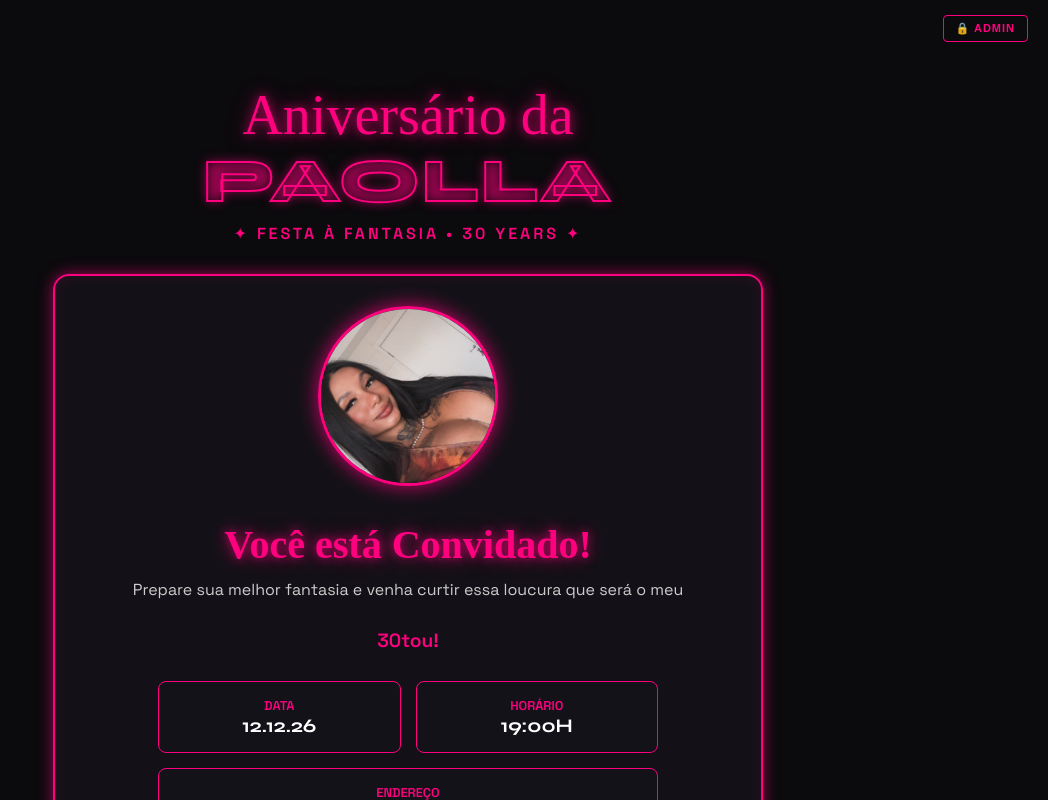
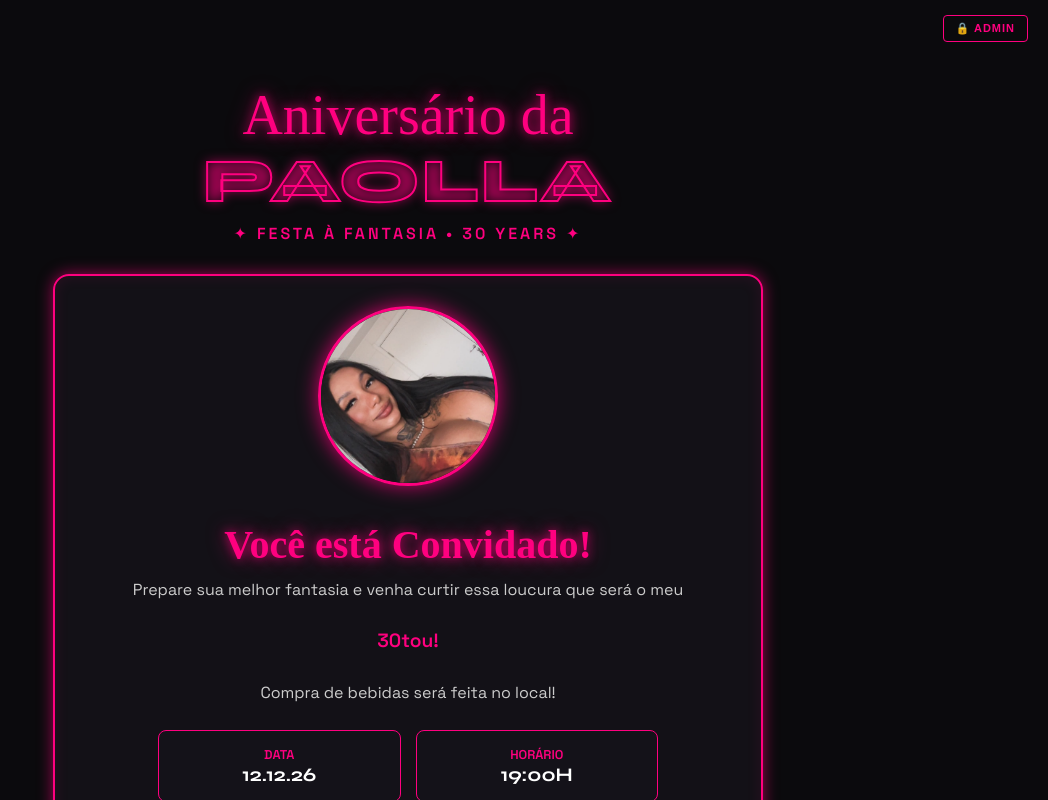
Before and after one commit to manuezi/convite_e_reserva_de_fantasia, a React (Vite) app: page / in a window 1280 px wide. Shown: the top 800 px of the page, without its empty margins (232-1280 px from the left). Built offline with nearby package versions, Linux system fonts and the light colour scheme; no server answers; the database is empty; a web font is replaced by a local one.

Commit message:
Acrescenta informação

```diff
--- a/src/App.jsx
+++ b/src/App.jsx
@@ -97,6 +97,9 @@ function App() {
               <p style={{ color: '#ff007f', fontSize: '1.2rem', fontWeight: 'bold', lineHeight: '1.5', marginBottom: '25px' }}>
                 30tou!
               </p>
+              <p style={{ color: '#ccc', fontSize: '1rem', lineHeight: '1.5', marginBottom: '25px' }}>
+                Compra de bebidas será feita no local!
+              </p>
 
 {/* Grid com Informações Centralizadas */}
               <div
```
